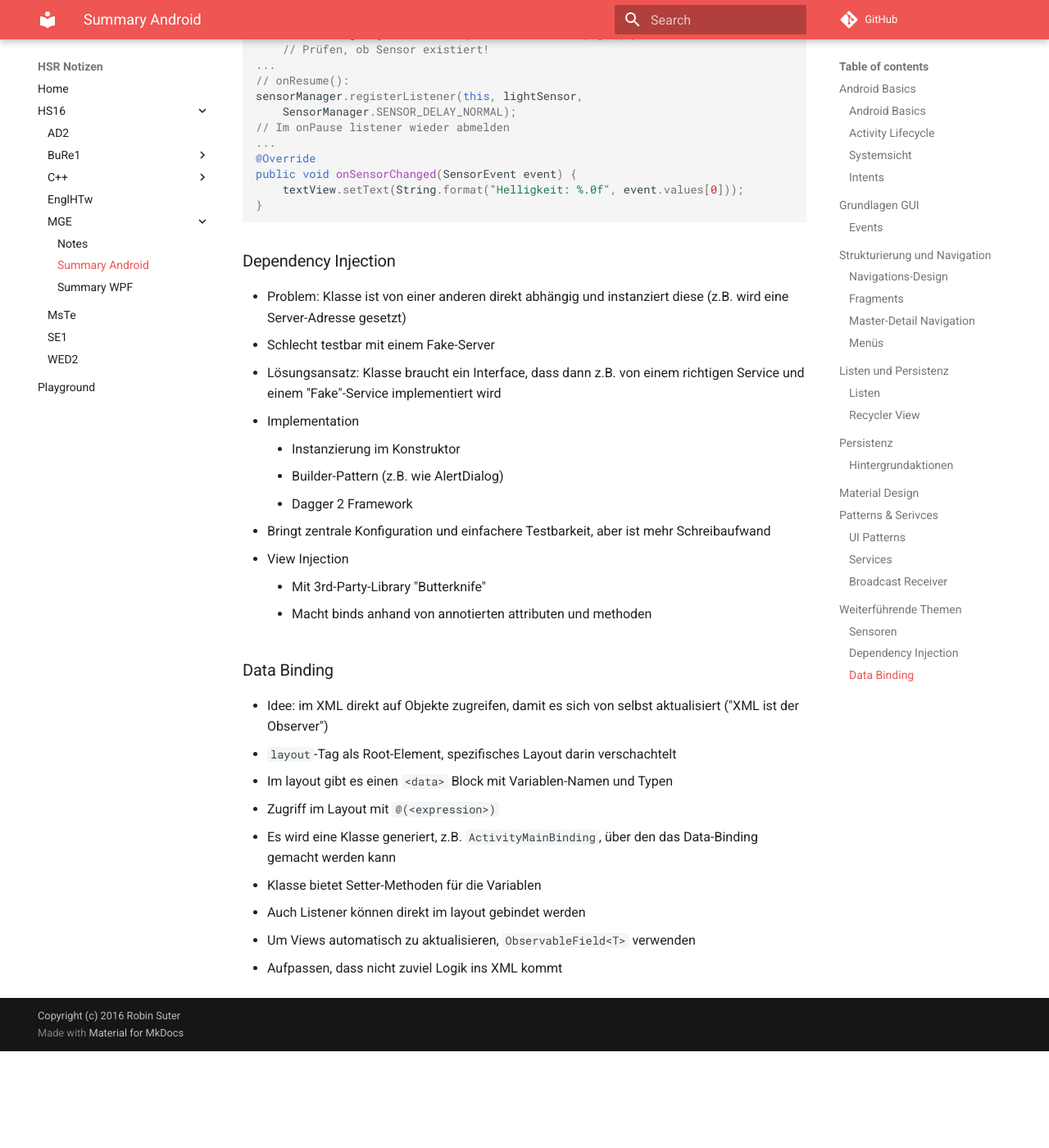
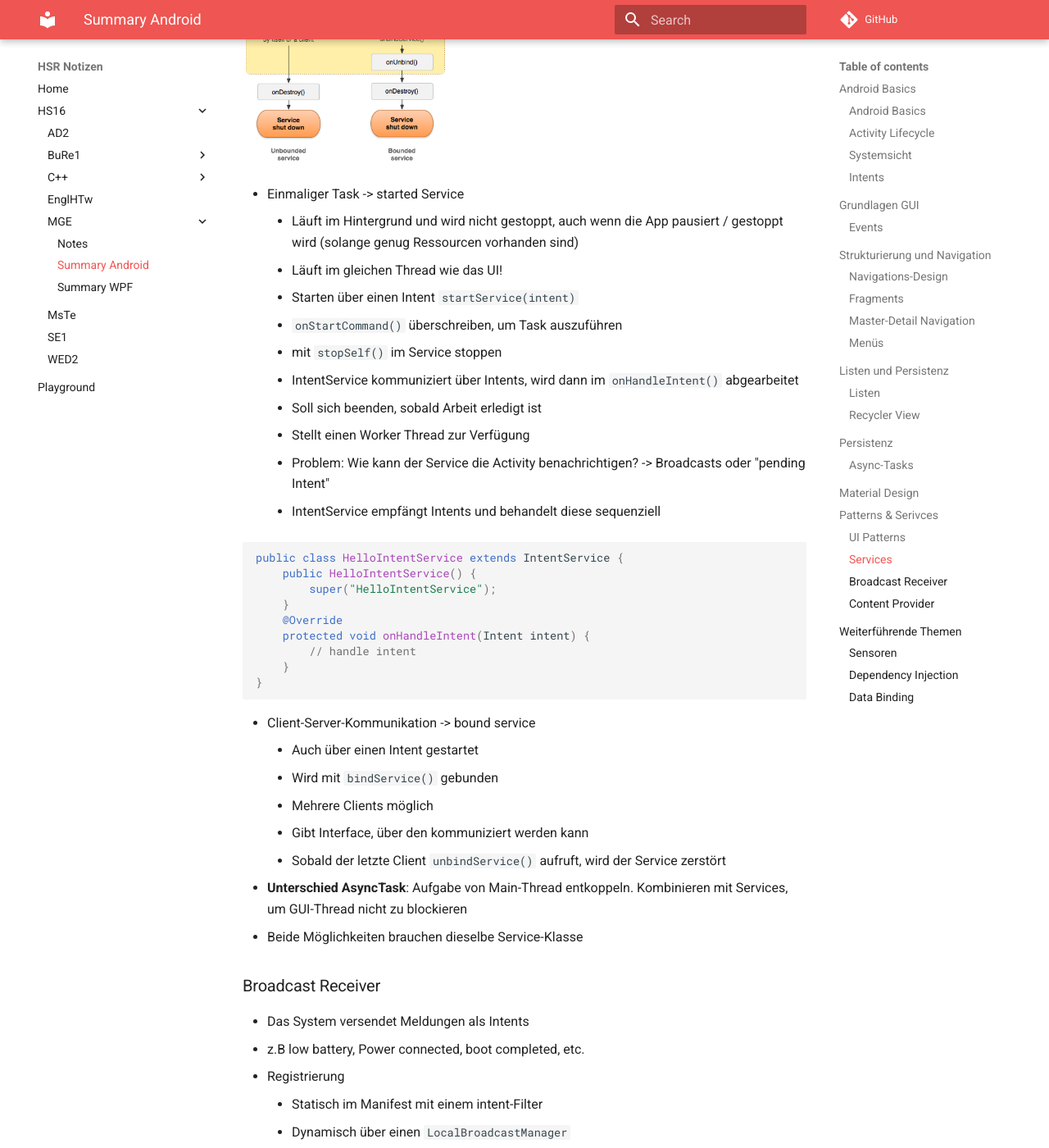
Before and after one commit to Excape/hsr-docs-hs16, an MkDocs documentation site: the page built from docs/hs16/mge_summary_android.md, in a window 1280 px wide and 1400 px high, scrolled down 14460 px. Shown: the whole window at 82% size. Built offline with MkDocs 1.6.1 and Material for MkDocs 9.7.7, drawn with Linux system fonts in a browser that asks for light colours; comment, search, counter and statistics services are not loaded; old or Windows-style settings are respelled for this version of MkDocs; before the commit the page ends 15742 px from its top, so only the background shows below that; some of the changed text lies outside the part shown.

Commit message:
mge: update android summary

````diff
--- a/docs/extra.css
+++ b/docs/extra.css
@@ -28,14 +28,16 @@
         margin-top: 1rem;
     }
 
-    /* fix bug in new mkdocs-material */
-    a[title="Edit this page"] {
+    /* hide links */
+    a:after {
         display: none;
     }
 
     div.codehilite {
         /* Avoid page breaks in code blocks */
         page-break-inside: avoid;
+        font-size: 1.1em !important;
+        background-color: white !important;
     }
 
     li {
--- a/docs/hs16/mge_summary_android.md
+++ b/docs/hs16/mge_summary_android.md
@@ -22,6 +23,8 @@
 <img src="../img/mge/activity_lifecycle.png" width=375/>
 
 ### Systemsicht
+<img src="../img/mge/android_components.png" width=500/>
+
 - Pro APK wird ein Prozess mit einem Thread gestartet
 - Jede APK wird unter eigenem Linux User installiert
 - APKs sind quasi JARs (= Zip-Files)
@@ -33,6 +36,9 @@
 
 ---
 ## Grundlagen GUI
+
+<img src="../img/mge/android_layouts.png" width=650/>
+
 - Eine **View** ist immer eine Rechteckige Fläche, für die die View verantwortlich ist
 - Widgets sind fertige Komponenten (buttons, images, checkboxes, ...)
 - ViewGroup ist eine Unterklasse von View
@@ -79,7 +85,7 @@
 - Es kann nur immer eine Activity gleichzeitig aktiv sein.
 - Fragment hat eigenen Lifecycle
 
-<img src="../img/mge/fragment_lifecycle.png" height=600/>
+<img src="../img/mge/fragment_lifecycle.png" height=500/>
 
 - Ein Fragment kann in mehrere Activities eingebunden werden und eine Activity kann mehrere Fragments beinhalten
 - Kann zur Laufzeit in Activity eingebunden (`onAttach()`) und wieder entfernt werden (`onDetach()`)
@@ -152,12 +158,17 @@
 - Fragment sollte unabhängig von der Activity sein
 - Zur Kommunikation zwischen Fragment und Activity definiert das Fragment ein Interface, dass die Activity implementiert
 
+<div style="page-break-after: always" ></div>
+
 ### Master-Detail Navigation
 - Ein Pattern, z.B. eine Liste mit Mails -> einzelne Mail
 - z.B. hat das Phone-Design nur ein einzelnes Fragment pro Activity, das Tablet-layout zeigt beide Layouts auf der gleichen Activity an
 - Wenn Activity einen Einstiegspunkt in die App sein kann, muss es eine Activity sein, kein Fragment
-
-<div style="page-break-after: always" ></div>
+- Vorgehen
+    - Zwei verschiedene Layouts für Tablet und Phone
+    - Tablet-Layout enthält Platzhalter für Fragment
+    - In Activity prüfen, ob Platzhalter vorhanden ist
+    - Dementsprechend Detail-View im Fragment laden oder eine neue Activity dafür starten
 
 ### Menüs
 Programmatisch:
@@ -204,8 +215,6 @@
 - Nach Android 5.0 ist die "ActionBar" deprecated, neu ist die "Toolbar"
 - Navigation Drawer ("Hamburger Menu") hat schlechte usability
 
-<div style="page-break-after: always" ></div>
-
 ## Listen und Persistenz
 ### Listen
 - ListView
@@ -251,8 +260,6 @@
 CheckBox checkBox = views.second;
 ```
 
-<div style="page-break-after: always" ></div>
-
 ### Recycler View
 - In `RecyclerView` ist die Optimierung bereits eingebaut
     - In `onBindViewHolder()` sind die UI-Elemente schon drin im ViewHolder und müssen nur noch abgefüllt werden
@@ -304,6 +311,8 @@
     }
 }
 ```
+
+<div style="page-break-after: always" ></div>
 
 ## Persistenz
 - `onSaveInstanceState()` speichert per default alle Views mit einer ID im Bundle gespeichert
@@ -325,9 +334,9 @@
 - Andere Möglichkeiten: Auf Filesystem oder SQLite sichern
 - SQLite Helper trackt die Version. Wenn z.B. das Schema geändert wird, kann bei einem Update der App eine neue Version angegeben werden, um die Daten zu migrieren (in `onUpgrade`)
 
-### Hintergrundaktionen
+### Async-Tasks
 - Mit `Runnable` die Methode `run()` überschreiben
-- Einen neuen Threat starten
+- Einen neuen Thread starten
 
 ```java
 public void onClick(View v) {
@@ -382,7 +393,7 @@
 
 ![Material Design summary](img/mge/material_design_summary.png)
 
-<div style="page-break-after: always" ></div>
+---
 
 ## Patterns & Serivces
 ### UI Patterns
@@ -404,24 +415,42 @@
    <service
        android:name=".ExampleService"
        android:exported="false" />
+   <!-- exported=false - Service steht nur eigener App
+   zur Verfügung -->
 </application>
 ```
+
 <img src="../img/mge/service_lifecycle.png" width=250/>
 
-
 - Einmaliger Task -> started Service
-    - Läuft im Hintergrund und wird nicht gestoppt, auch wenn die App pausiert / gestoppt wird
+    - Läuft im Hintergrund und wird nicht gestoppt, auch wenn die App pausiert / gestoppt wird (solange genug Ressourcen vorhanden sind)
     - Läuft im gleichen Thread wie das UI!
     - Starten über einen Intent `startService(intent)`
     - `onStartCommand()` überschreiben, um Task auszuführen
     - mit `stopSelf()` im Service stoppen
     - IntentService kommuniziert über Intents, wird dann im `onHandleIntent()` abgearbeitet
+    - Soll sich beenden, sobald Arbeit erledigt ist
     - Stellt einen Worker Thread zur Verfügung
     - Problem: Wie kann der Service die Activity benachrichtigen? -> Broadcasts oder "pending Intent"
+    - IntentService empfängt Intents und behandelt diese sequenziell
+```java
+public class HelloIntentService extends IntentService {
+    public HelloIntentService() {
+        super("HelloIntentService");
+    }
+    @Override
+    protected void onHandleIntent(Intent intent) {
+        // handle intent
+    }
+}
+```
 - Client-Server-Kommunikation -> bound service
     - Auch über einen Intent gestartet
+    - Wird mit `bindService()` gebunden
+    - Mehrere Clients möglich
     - Gibt Interface, über den kommuniziert werden kann
-- AsyncTask: Aufgabe von Main-Thread entkoppeln. Kombinieren mit Services, um GUI-Thread nicht zu blockieren
+    - Sobald der letzte Client `unbindService()` aufruft, wird der Service zerstört
+- **Unterschied AsyncTask**: Aufgabe von Main-Thread entkoppeln. Kombinieren mit Services, um GUI-Thread nicht zu blockieren
 - Beide Möglichkeiten brauchen dieselbe Service-Klasse
 
 ### Broadcast Receiver
@@ -451,7 +480,13 @@
 }
 ```
 
----
+### Content Provider
+- Stellt Daten prozessübergreifend zur Verfügung (Client-Server-Modell)
+- Syntax ähnlich wie SQL
+- Android stellt Content Provider zur Verfügung, z.B. für Kontakte, Kalender, User Dictionary, usw.
+
+<div style="page-break-after: always" ></div>
+
 ## Weiterführende Themen
 ### Sensoren
 - Unterstützung von Gerät zu Gerät verschieden
@@ -476,8 +511,6 @@
 }
 ```
 
-<div style="page-break-after: always" ></div>
-
 ### Dependency Injection
 - Problem: Klasse ist von einer anderen direkt abhängig und instanziert diese (z.B. wird eine Server-Adresse gesetzt)
 - Schlecht testbar mit einem Fake-Server
````
Also changed, not shown: other parts of docs/hs16/mge_summary_android.md (+6 -3 lines), docs/hs16/img/mge/android_components.png (added), docs/hs16/img/mge/android_layouts.png (added).
